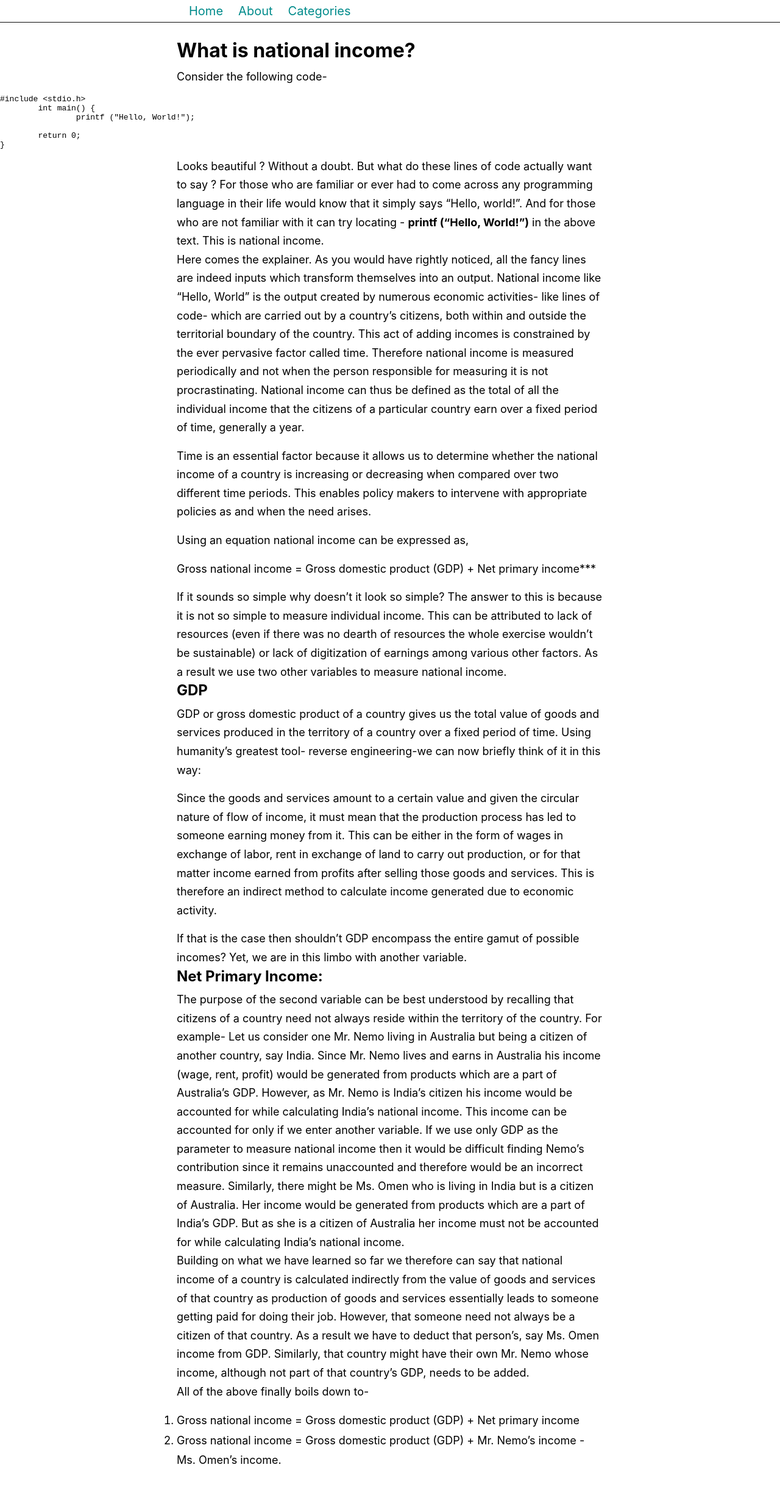
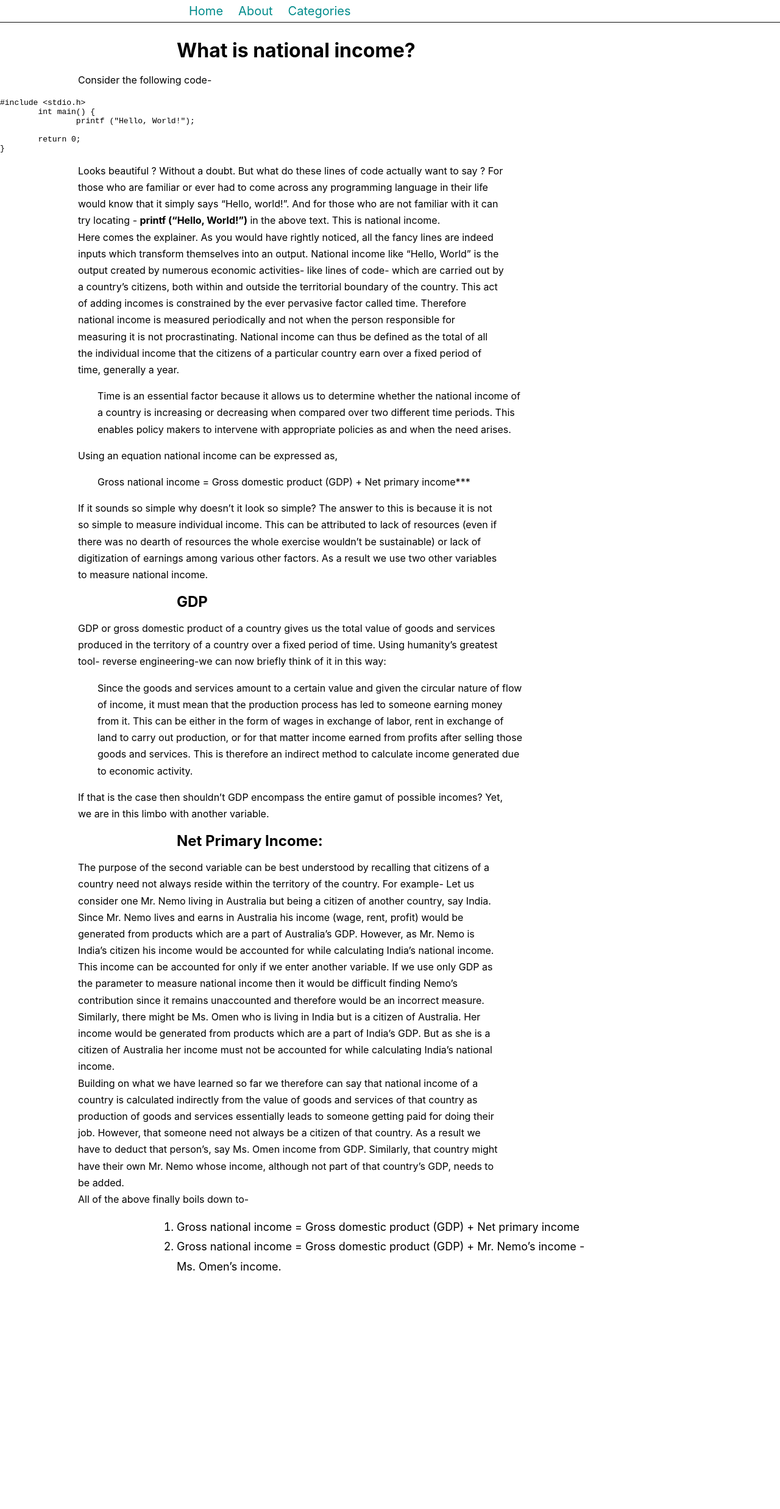
Before and after one commit to generalistsanctuary/generalistsanctuary.github.io, a Jekyll site: the page built from _posts/2022-04-07-What-is-national-income.md, in a window 1280 px wide. Shown: the whole page at 61% size. Built offline with Jekyll 4.4.1, drawn with Linux system fonts in a browser that asks for light colours; after the commit the page ends 2157 px from its top, so only the background shows below that.

Commit message:
Update posts-style.css

```diff
--- a/styles/posts-style.css
+++ b/styles/posts-style.css
@@ -1,3 +1,9 @@
+body{
+    width: 100%;
+    margin: 0 auto;
+    margin-bottom: 5%;
+    font-family:-apple-system, BlinkMacSystemFont, 'Segoe UI', Roboto, Oxygen, Ubuntu, Cantarell, 'Open Sans', 'Helvetica Neue', sans-serif;
+}
 h1{
  max-width: 700px;
   margin: 0 auto;
@@ -10,24 +16,14 @@
   padding: 0 10%;
   margin-bottom: 0.75%;
 }
-.intro{
-    padding: 4%;
-    text-align: center;
-    margin-bottom: 2%;
-}
-
-body{
-    width: 100%;
-    margin: 0 auto;
-    margin-bottom: 5%;
-    font-family:-apple-system, BlinkMacSystemFont, 'Segoe UI', Roboto, Oxygen, Ubuntu, Cantarell, 'Open Sans', 'Helvetica Neue', sans-serif;
-}
 p{
   max-width: 700px;
-  margin: 0 auto;
   padding: 0 10%;
-  font-size: 18px;
+  font-size: 16px;
   line-height: 1.7;
+}
+pre{
+ max-width: 700px;
 }
 nav{
     border-bottom: 1px solid rgb(12, 12, 12);
@@ -49,7 +45,7 @@
     max-width: 700px;
   margin: 0 auto;
   padding: 0 10%;
-  font-size: 18px;
+  font-size: 17px;
 }
 .postsList a:link {
     text-decoration: none;
```
